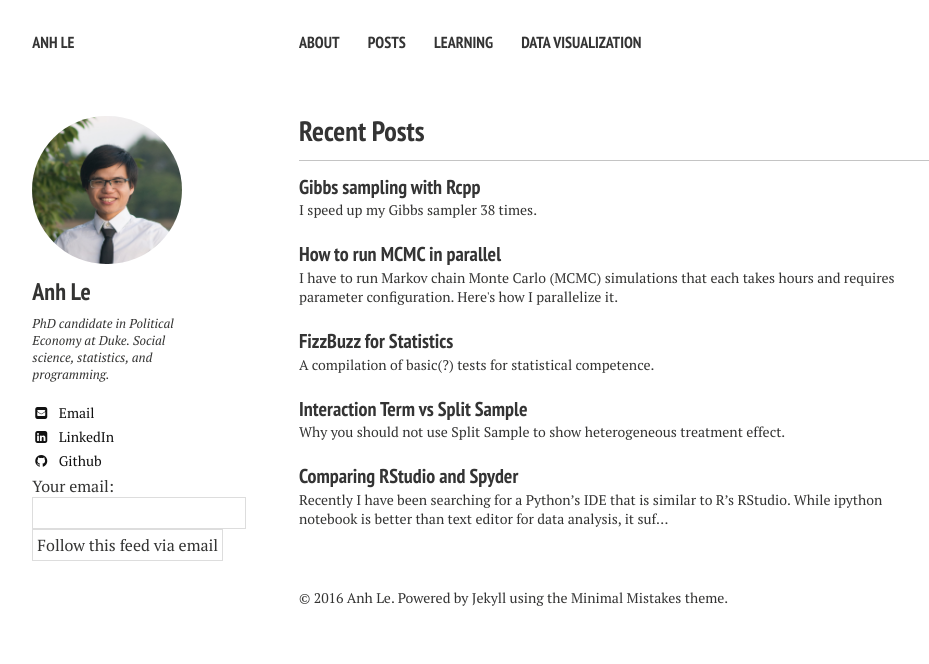
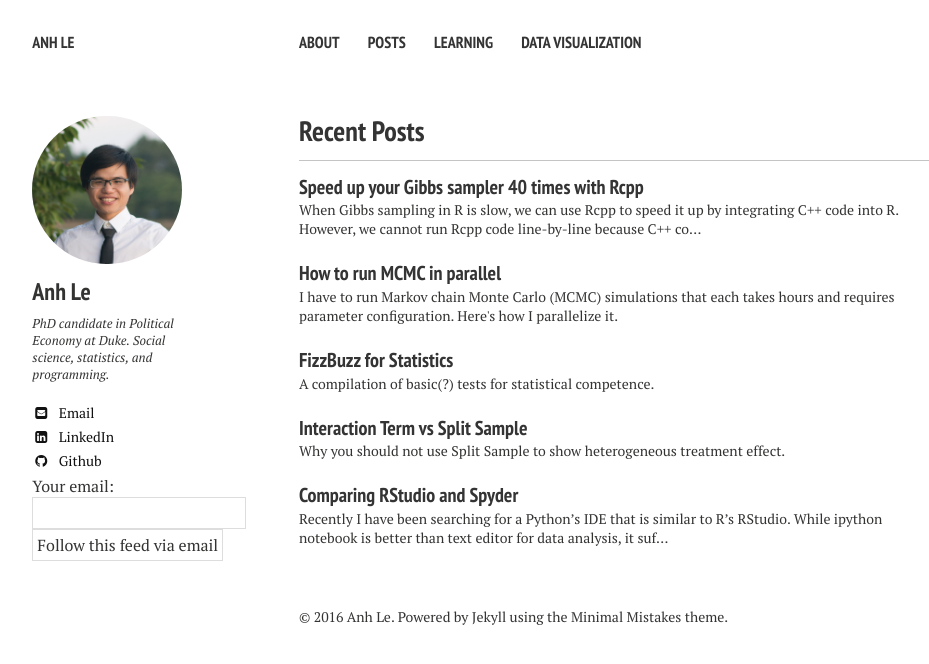
Before and after one commit to LaDilettante/personal-webpage2, a Jekyll site: the page built from index.md, in a window 1280 px wide. Shown: the top 664 px of the page, without its empty margins (21-950 px from the left). Built offline with Jekyll 4.4.1, drawn with Linux system fonts in a browser that asks for light colours; nearby versions of some CDN libraries.

```diff
--- a/_config.yml
+++ b/_config.yml
@@ -2,7 +2,7 @@
 
 title: Anh Le
 locale: en_US
-baseurl: /~aql3/
+baseurl: /~aql3
 url: people.duke.edu
 
 
--- a/_posts/2016-04-09-how-to-run-MCMC-in-parallel.markdown
+++ b/_posts/2016-04-09-how-to-run-MCMC-in-parallel.markdown
@@ -3,7 +3,7 @@ title: "How to run MCMC in parallel"
 excerpt: "I have to run Markov chain Monte Carlo (MCMC) simulations that each takes hours and requires parameter configuration. Here's how I parallelize it."
 layout: post
 comments: true
-tags:
+categories:
   - computing
 ---
 
--- a/_posts/2016-05-15-Gibbs-sampling-normal-model.md
+++ b/_posts/2016-05-15-Gibbs-sampling-normal-model.md
@@ -1,11 +1,10 @@
 ---
-title: "Gibbs sampling with Rcpp"
-excerpt: "I speed up my Gibbs sampler 38 times."
+title: "Speed up your Gibbs sampler 40 times with Rcpp"
+excerpt: "When Gibbs sampling in R is slow, we can use Rcpp to speed it up by integrating C++ code into R. However, we cannot run Rcpp code line-by-line because C++ code needs to be compiled before being run. Rcpp code is thus harder to debug and it's paramount that we ensure the Rcpp code is doing what we wants it to."
 layout: post
 comments: true
-tags:
+categories:
   - Bayesian-sampler-in-Rcpp
-  - computing
 ---
 
 {% include _toc.html %}
```
Also changed, not shown: other parts of _posts/2016-05-15-Gibbs-sampling-normal-model.md (+1 -1 lines), _source/2016-05-15-Gibbs-sampling-normal-model.Rmd (+4 -5 lines), figure/source/2016-05-15-Gibbs-sampling-normal-model/unnamed-chunk-5-1.png, 1 other file.
